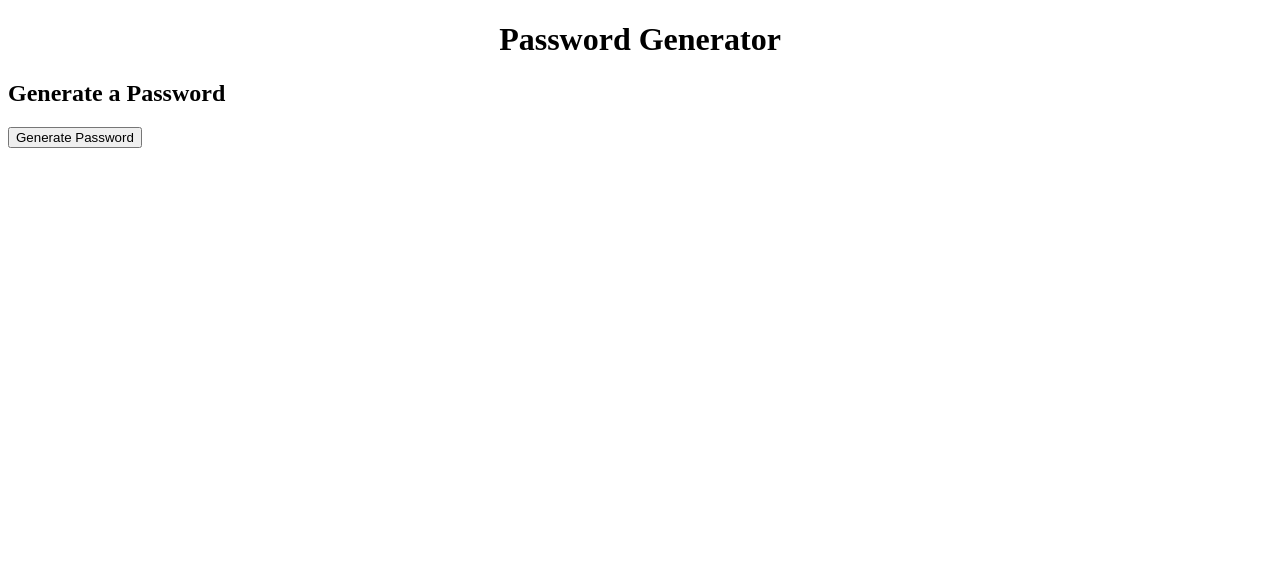
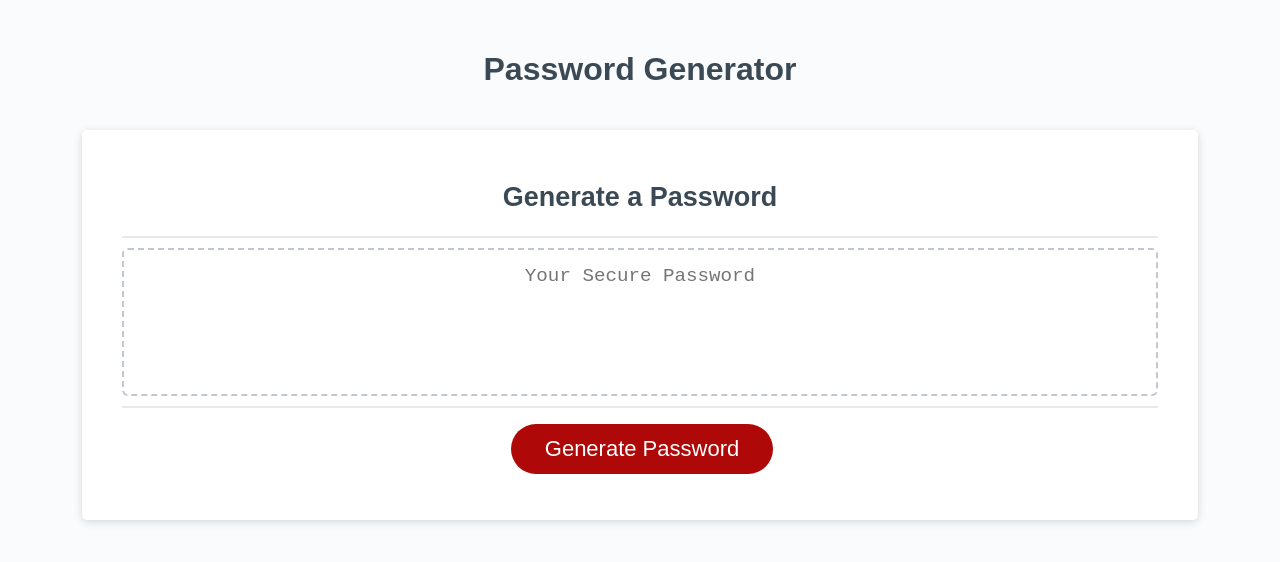
Before and after one commit to ficklement/javascript_assignment, a plain HTML site: page index.html in a window 1280 px wide. Drawn offline with Linux system fonts and the light colour scheme.

Commit message:
Add files via upload

```diff
--- a/index.html
+++ b/index.html
@@ -1,31 +1,34 @@
 <!DOCTYPE html>
 <html lang="en">
-
-<head>
-  <meta charset="UTF-8">
-  <meta name="viewport" content="width=device-width, initial-scale=1.0">
-  <title>Methods</title>
-</head>
-
-
-  <h1 style="text-align:center">Password Generator</h1>
-  <section>
-    <!-- here is the headline of text prompt -->
-    <h2>Generate a Password</h2>
-  </section>
-  <!-- here is the text prompt -->
-  <section>
-<button>Generate Password</button>
-  </section>
-  <script src="script.js"></script>
-
-</body>
+  <head>
+    <meta charset="UTF-8" />
+    <meta name="viewport" content="width=device-width, initial-scale=1.0" />
+    <meta http-equiv="X-UA-Compatible" content="ie=edge" />
+    <title>Password Generator</title>
+    <link rel="stylesheet" href="style.css" />
+  </head>
+  <body>
+    <div class="wrapper">
+      <header>
+        <h1>Password Generator</h1>
+      </header>
+      <div class="card">
+        <div class="card-header">
+          <h2>Generate a Password</h2>
+        </div>
+        <div class="card-body">
+          <textarea
+            readonly
+            id="password"
+            placeholder="Your Secure Password"
+            aria-label="Generated Password"
+          ></textarea>
+        </div>
+        <div class="card-footer">
+          <button id="generate" class="btn">Generate Password</button>
+        </div>
+      </div>
+    </div>
+    <script src="script.js"></script>
+  </body>
 </html>
-
-<!-- alert and confirm and prompt -->
-<!--
-if (nextTag === true) {
-  var secondtagName = prompt("Please enter another HTML Tag (ex. h1, h2, p, div):",
-  "enter tag here"
-
-var secondtagname -->
--- /dev/null
+++ b/script.js
@@ -0,0 +1,68 @@
+// Assignment code here
+/*
+name: michael cosand
+title: web developer
+company: MC INDUSTRIES
+11-4-23: fixed function generatepassword syntax
+11-6-23: added notes
+*/
+
+// creates button for event listener
+var generatebutton = document.getElementById('generate');
+generatebutton.addEventListener('click', writePassword);
+
+// the following lines set variable criteria for password generated
+var lowcase = "abcdefghijklmnopqrstuvwxyz";
+var uppercase = "ABCDEFGHIJKLMNOPQRSTUVWXYZ";
+var numbs = "0123456789";
+var specialguys = "#@!%*()_+~'|}{[]:;?><,./-=";
+
+// here is the function to generate the pw
+function generatePassword() {
+  var passwordLength = prompt("How long do you want your password? (pw should be 8-128 characters)");
+  passwordLength = parseInt(passwordLength);
+  if (isNaN(passwordLength) || passwordLength < 8 || passwordLength > 128) {
+    alert("Password length must be a number between 8 and 128 characters.");
+    return"";
+  }
+
+  /*
+line 23-31 sets requirements of password length and confirmation of upper/lower/special characters/numbers
+*/
+  var includelowcase = confirm("Include lowercase characters?");
+  var includeuppercase = confirm("Include uppercase characters?");
+  var includenumbs = confirm("Include numeric characters?");
+  var includespecialguys = confirm("Include special characters?");
+
+// the if statement SHOULD let user know that criteria must be met otherwise user cancels function
+  if (!includelowcase && !includeuppercase && !includenumbs && !includespecialguys) {
+    alert("At least one character type must be selected.");
+    return;
+    // the function will be exited if they hit cancel before criteria is met
+  }
+
+  // these are the variables which provide the allowed characters for the password
+  var allowedguys = "";
+  var password = "";
+
+  // these if statements will mix the allowed criteria together like a blended smoothie
+  if (includelowcase) allowedguys += lowcase;
+  if (includeuppercase) allowedguys += uppercase;
+  if (includenumbs) allowedguys += numbs;
+  if (includespecialguys) specialguys += specialguys;
+
+// The for statement generates the password finally, i think, using the floor/random to provide a index at random set to the length requested
+  for (var i = 0; i < passwordLength; i++) {
+    var randomIndex = Math.floor(Math.random() * allowedguys.length);
+    password += allowedguys[randomIndex];
+  }
+  return password;
+}
+
+// the following function should display the password in the lil box
+function writePassword() {
+  var password = generatePassword();
+  var passwordText = document.querySelector("#password");
+
+  passwordText.value = password;
+}
--- /dev/null
+++ b/style.css
@@ -0,0 +1,141 @@
+*,
+*::before,
+*::after {
+  box-sizing: border-box;
+}
+
+html,
+body,
+.wrapper {
+  height: 100%;
+  margin: 0;
+  padding: 0;
+}
+
+body {
+  font-family: sans-serif;
+  background-color: #f9fbfd;
+}
+
+body, h2 {
+  text-align: center;
+}
+
+.wrapper {
+  padding-top: 30px;
+  padding-left: 20px;
+  padding-right: 20px;
+}
+
+header {
+  text-align: center;
+  padding: 20px;
+  padding-top: 0px;
+  color: hsl(206, 17%, 28%);
+}
+
+.card {
+  background-color: hsl(0, 0%, 100%);
+  border-radius: 5px;
+  border-width: 1px;
+  box-shadow: rgba(0, 0, 0, 0.15) 0px 2px 8px 0px;
+  color: hsl(206, 17%, 28%);
+  font-size: 18px;
+  margin: 0 auto;
+  width: 90%;
+  padding: 30px 40px;
+}
+
+.card-header::after {
+  content: " ";
+  display: block;
+  width: 100%;
+  background: #e7e9eb;
+  height: 2px;
+}
+
+.card-body {
+  min-height: 100px;
+}
+
+.card-footer {
+  text-align: center;
+}
+
+.card-footer::before {
+  content: " ";
+  display: block;
+  width: 100%;
+  background: #e7e9eb;
+  height: 2px;
+}
+
+.card-footer::after {
+  content: " ";
+  display: block;
+  clear: both;
+}
+
+.btn {
+  border: none;
+  background-color: hsl(360, 91%, 36%);
+  border-radius: 25px;
+  box-shadow: rgba(0, 0, 0, 0.1) 0px 1px 6px 0px rgba(0, 0, 0, 0.2) 0px 1px 1px
+    0px;
+  color: hsl(0, 0%, 100%);
+  display: inline-block;
+  font-size: 22px;
+  line-height: 22px;
+  margin: 16px 16px 16px 20px;
+  padding: 14px 34px;
+  text-align: center;
+  cursor: pointer;
+}
+
+button[disabled] {
+  cursor: default;
+  background: #c0c7cf;
+}
+
+.float-right {
+  float: right;
+}
+
+#password {
+  -webkit-appearance: none;
+  -moz-appearance: none;
+  appearance: none;
+  border: none;
+  display: block;
+  width: 100%;
+  padding-top: 15px;
+  padding-left: 15px;
+  padding-right: 15px;
+  padding-bottom: 85px;
+  font-size: 1.2rem;
+  text-align: center;
+  margin-top: 10px;
+  margin-bottom: 10px;
+  border: 2px dashed #c0c7cf;
+  border-radius: 6px;
+  resize: none;
+  overflow: hidden;
+}
+
+@media (max-width: 690px) {
+  .btn {
+    font-size: 1rem;
+    margin: 16px 0px 0px 0px;
+    padding: 10px 15px;
+  }
+
+  #password {
+    font-size: 1rem;
+  }
+}
+
+@media (max-width: 500px) {
+  .btn {
+    font-size: 0.8rem;
+  }
+}
```
